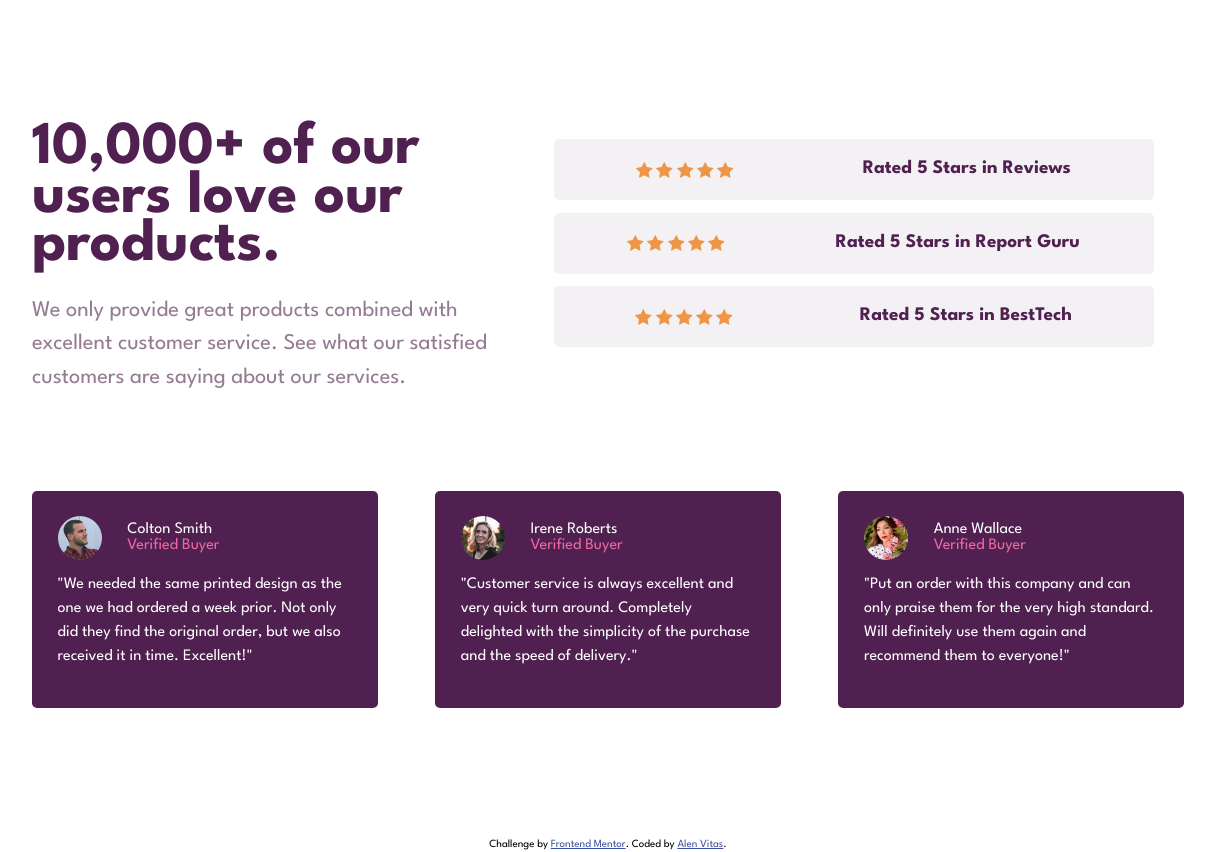
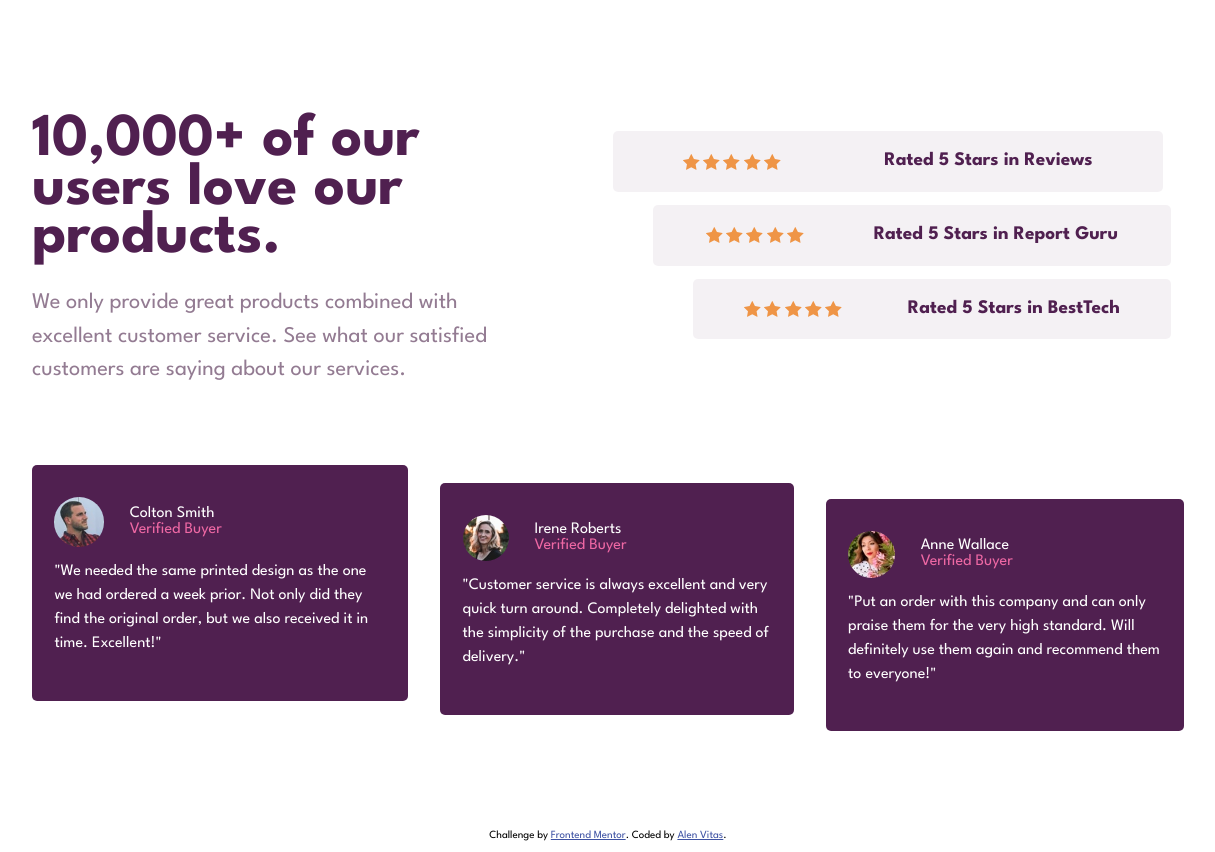
Before and after one commit to Al3377/FrontEndMentor-Num.6, a website: page index.html in a window 1536 px wide. Shown: the whole page, without its empty margins (160-1375 px from the left). Drawn offline with Linux system fonts and the light colour scheme.

Commit message:
finished

```diff
--- a/index.html
+++ b/index.html
@@ -46,8 +46,8 @@
             services.
           </p>
         </div>
-        <div class="top-container__ratings">
-          <div class="rating-tab">
+        <div class="top-container__ratings tab-offset">
+          <div class="rating-tab tab-offset__one">
             <div class="rating-tab__stars">
               <i class="star"><img src="images/icon-star.svg" alt="star" /></i>
               <i class="star"><img src="images/icon-star.svg" alt="star" /></i>
@@ -57,7 +57,7 @@
             </div>
             <div class="rating-tab__text">Rated 5 Stars in Reviews</div>
           </div>
-          <div class="rating-tab">
+          <div class="rating-tab tab-offset__two">
             <div class="rating-tab__stars">
               <i class="star"><img src="images/icon-star.svg" alt="star" /></i>
               <i class="star"><img src="images/icon-star.svg" alt="star" /></i>
@@ -67,7 +67,7 @@
             </div>
             <div class="rating-tab__text">Rated 5 Stars in Report Guru</div>
           </div>
-          <div class="rating-tab">
+          <div class="rating-tab tab-offset__three">
             <div class="rating-tab__stars">
               <i class="star"><img src="images/icon-star.svg" alt="star" /></i>
               <i class="star"><img src="images/icon-star.svg" alt="star" /></i>
@@ -81,7 +81,7 @@
       </section>
       <!-- Container for thre cards with user picture - name and paragraph with user expirience -->
       <section class="bottom-container">
-        <div class="bottom-container__card">
+        <div class="bottom-container__card card-offset__one">
           <div class="user">
             <div class="user__pic">
               <img
@@ -101,7 +101,7 @@
             received it in time. Excellent!"
           </p>
         </div>
-        <div class="bottom-container__card">
+        <div class="bottom-container__card card-offset__two">
           <div class="user">
             <div class="user__pic">
               <img
@@ -121,7 +121,7 @@
             speed of delivery."
           </p>
         </div>
-        <div class="bottom-container__card">
+        <div class="bottom-container__card card-offset__three">
           <div class="user">
             <div class="user__pic">
               <img
--- a/sass/_components.scss
+++ b/sass/_components.scss
@@ -55,7 +55,7 @@
     border-radius: 5px;
     margin-bottom: 1rem;
     @media (min-width: 1440px) {
-      padding: 1.6rem;
+      padding: 2rem 1.4rem;
     }
   }
 }
--- a/sass/_layout.scss
+++ b/sass/_layout.scss
@@ -17,7 +17,7 @@ main {
     max-width: 1440px;
   }
   @media (min-width: 1440px) {
-    margin: 5rem 8rem;
+    margin: 4rem 8rem;
   }
 }
 .top-container {
@@ -25,19 +25,18 @@ main {
   @media (min-width: 1200px) {
     max-width: 1440px;
     display: flex;
-    justify-content: space-between;
+
     align-items: center;
+    gap: 4.5rem;
   }
   @media (min-width: 1440px) {
-    padding: 2rem 4rem;
-    // margin-top: 2rem;
+    padding: 2rem 4rem 0 4rem;
   }
   &__hero {
     margin: 4rem 2rem 2rem 2rem;
     @media (min-width: 1200px) {
       max-width: 40%;
-      margin: 4rem 0rem 2rem 0rem;
-      margin-right: auto;
+      margin: 4rem auto 2rem 0rem;
     }
   }
 
@@ -55,7 +54,8 @@ main {
     padding: 1rem 2rem;
   }
   @media (min-width: 1440px) {
-    max-width: 600px;
+    max-width: 550px;
+    // margin-right: 0;
   }
 
   &__stars {
@@ -68,17 +68,36 @@ main {
   @media (min-width: 1200px) {
     max-width: 1440px;
     display: flex;
-    justify-content: space-between;
+    // justify-content: space-between;
     align-items: center;
+    gap: 2rem;
   }
   @media (min-width: 1440px) {
-    padding: 2rem 4rem;
+    padding: 1rem 4rem;
     margin: 0;
   }
+}
 
-  &__card {
-    @media (min-width: 1200px) {
-      max-width: 30%;
+@media (min-width: 1440px) {
+  .tab-offset {
+    &__one {
+      margin-left: 0;
+    }
+
+    &__two {
+      margin-left: 2.5rem;
+    }
+
+    &__three {
+      margin-left: 5rem;
+    }
+  }
+  .card-offset {
+    &__two {
+      margin-top: 2rem;
+    }
+    &__three {
+      margin-top: 4rem;
     }
   }
 }
```
Also changed, not shown: css/style.css, 1 other file.
